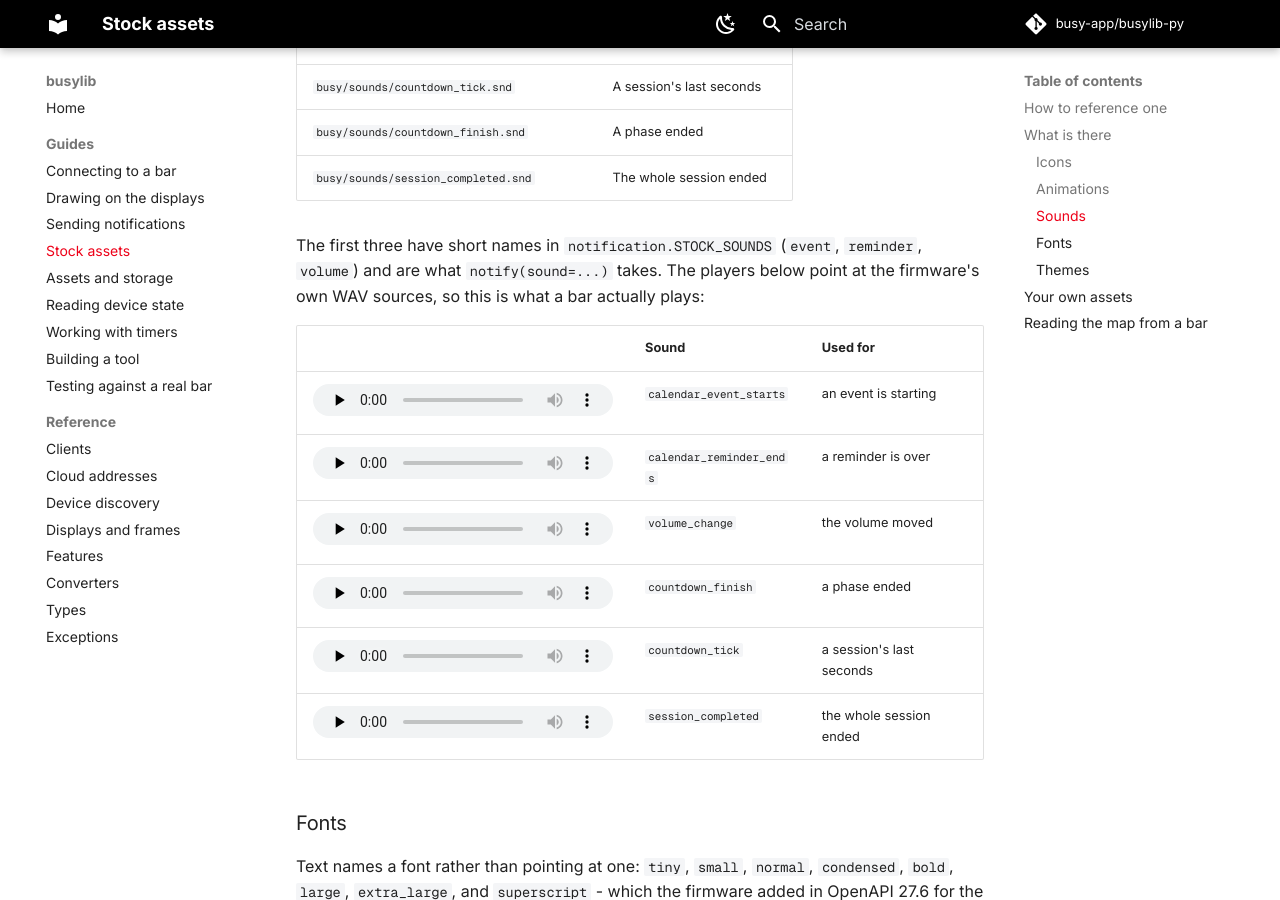
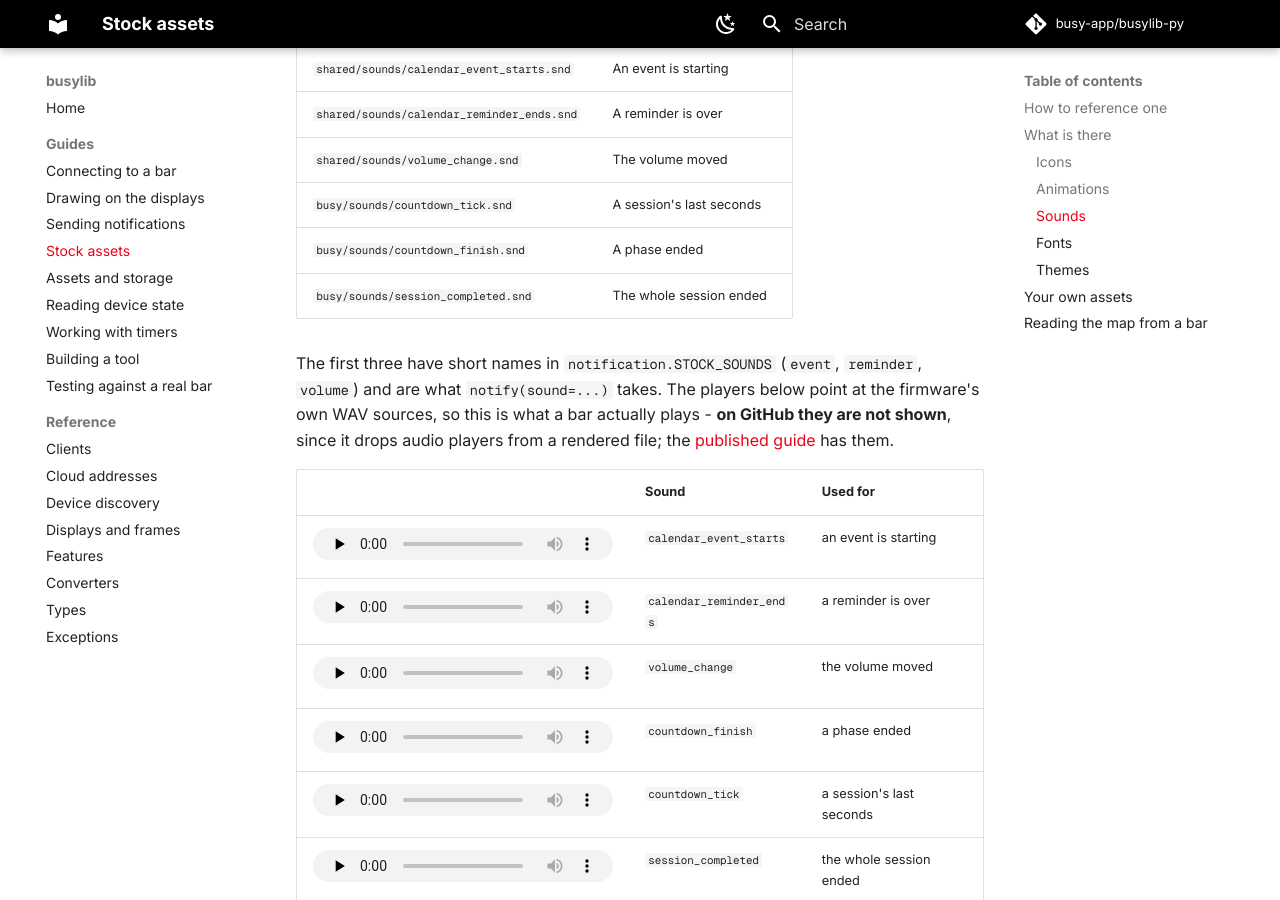
Before and after one commit to busy-app/busylib-py, an MkDocs documentation site: the page built from docs/guides/stock-assets.md, in a window 1280 px wide and 900 px high, scrolled down 7505 px. Built offline with MkDocs 1.6.1 and Material for MkDocs 9.7.7, drawn with Linux system fonts in a browser that asks for light colours; comment, search, counter and statistics services are not loaded; some of the changed text lies outside the part shown.

Commit message:
Say where the page is complete
GitHub drops audio players from a rendered file, so a reader there sees
the sounds named and not played, with nothing to say why. Both places
that matter now point at the published guide.

```diff
--- a/docs/guides/stock-assets.md
+++ b/docs/guides/stock-assets.md
@@ -4,6 +4,12 @@
 already on it. Referencing one costs nothing and needs no upload - which makes
 it the first thing to reach for, before [converting and uploading your
 own](assets-and-storage.md).
+
+Everything here is shown as well as named: the pictures and animations are
+enlarged onto the black an unlit panel shows, and the sounds have players. One
+thing does not survive being read on GitHub - it drops audio players - so the
+[published guide](https://busy-app.github.io/busylib-py/guides/stock-assets/) is
+the complete version.
 
 They live under `/ext/apps_assets/`, in two trees:
 
@@ -217,8 +223,10 @@
 
 The first three have short names in `notification.STOCK_SOUNDS` (`event`,
 `reminder`, `volume`) and are what `notify(sound=...)` takes. The players below
-point at the firmware's own WAV sources, so this is what a bar actually
-plays:
+point at the firmware's own WAV sources, so this is what a bar actually plays -
+**on GitHub they are not shown**, since it drops audio players from a rendered
+file; the [published guide](https://busy-app.github.io/busylib-py/guides/stock-assets/)
+has them.
 
 <!-- begin stock sounds gallery -->
 | | Sound | Used for |
```
